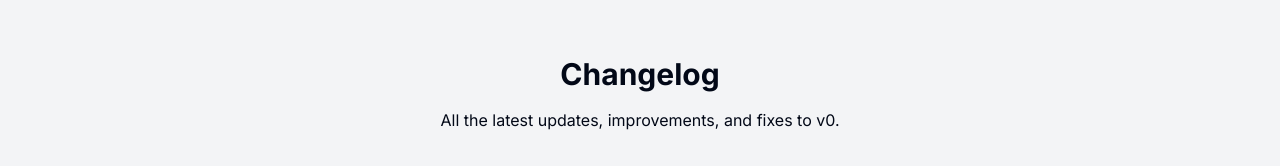
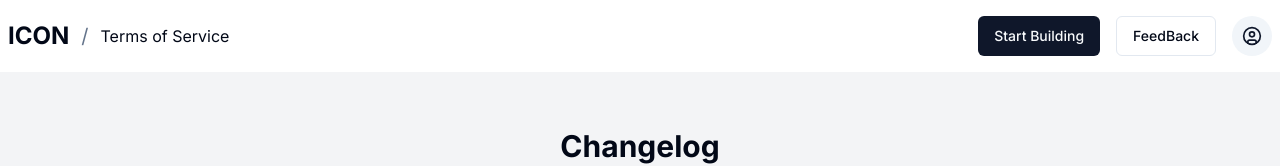
Before and after one commit to saas-labworks/SaaS-Boilerplate, a Next.js app: page /changelog in a window 1280 px wide. Shown: the top 166 px of the page. Built offline with nearby package versions, Linux system fonts and the light colour scheme.

Commit message:
feature(changelog)[]: add header and footer

```diff
--- a/app/(landing)/changelog/page.tsx
+++ b/app/(landing)/changelog/page.tsx
@@ -1,6 +1,8 @@
 /* eslint-disable indent */
 import Image from 'next/image'
 import { Separator } from '@/components/ui/separator'
+import { BasicHeader } from '@/components/header'
+import { BasicFooter } from '@/components/footer'
 
 // Define the structure of a changelog entry
 interface ChangelogEntry {
@@ -49,11 +51,12 @@
 export default function Component() {
   return (
     <>
+      <BasicHeader />
       <div className='space-y-4 flex flex-col items-center justify-center py-14 bg-gray-100'>
         <h1 className='text-3xl font-bold'>Changelog</h1>
         <p>All the latest updates, improvements, and fixes to v0.</p>
       </div>
-      <div className='container max-w-[75ch] mx-auto mt-24'>
+      <div className='container max-w-[75ch] mx-auto my-24'>
         <div className='space-y-8'>
           {changelogData.map((changes, index) => (
             <section key={index}>
@@ -103,6 +106,7 @@
           </div>
         </div>
       </div>
+      <BasicFooter />
     </>
 
   )
```
